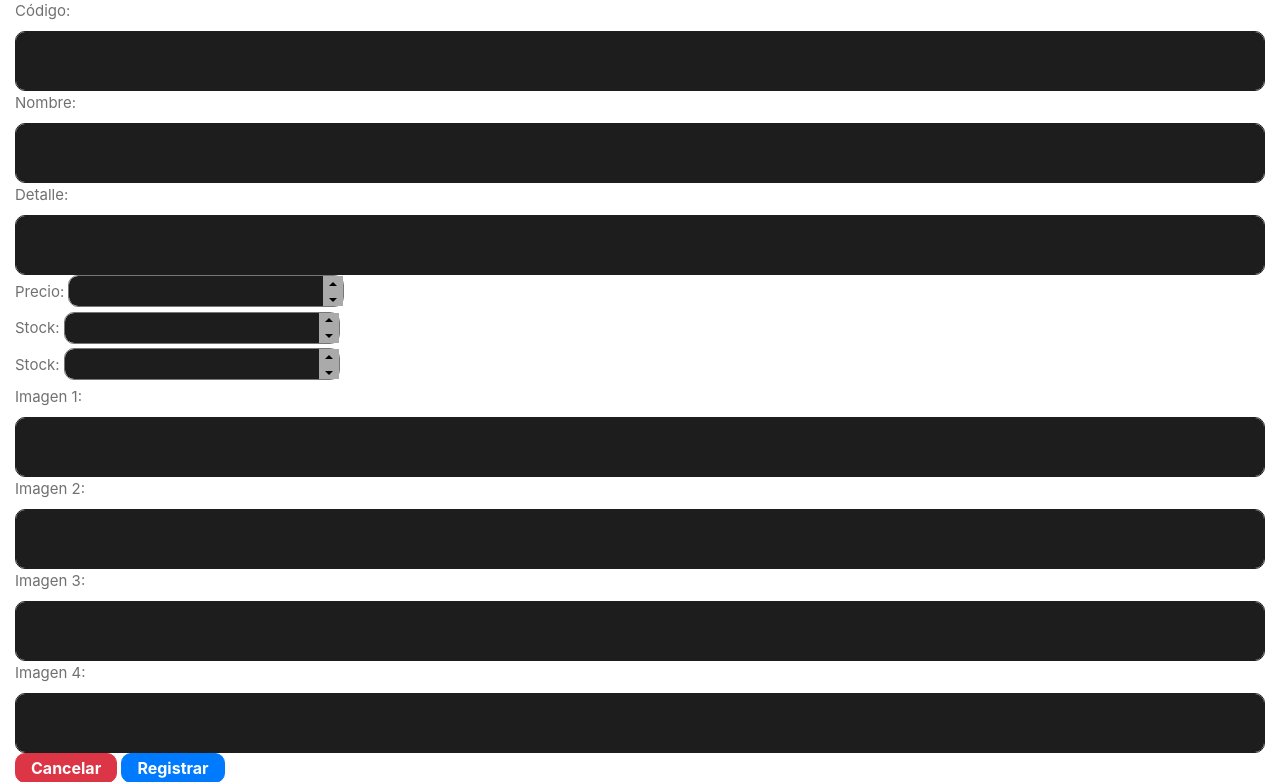
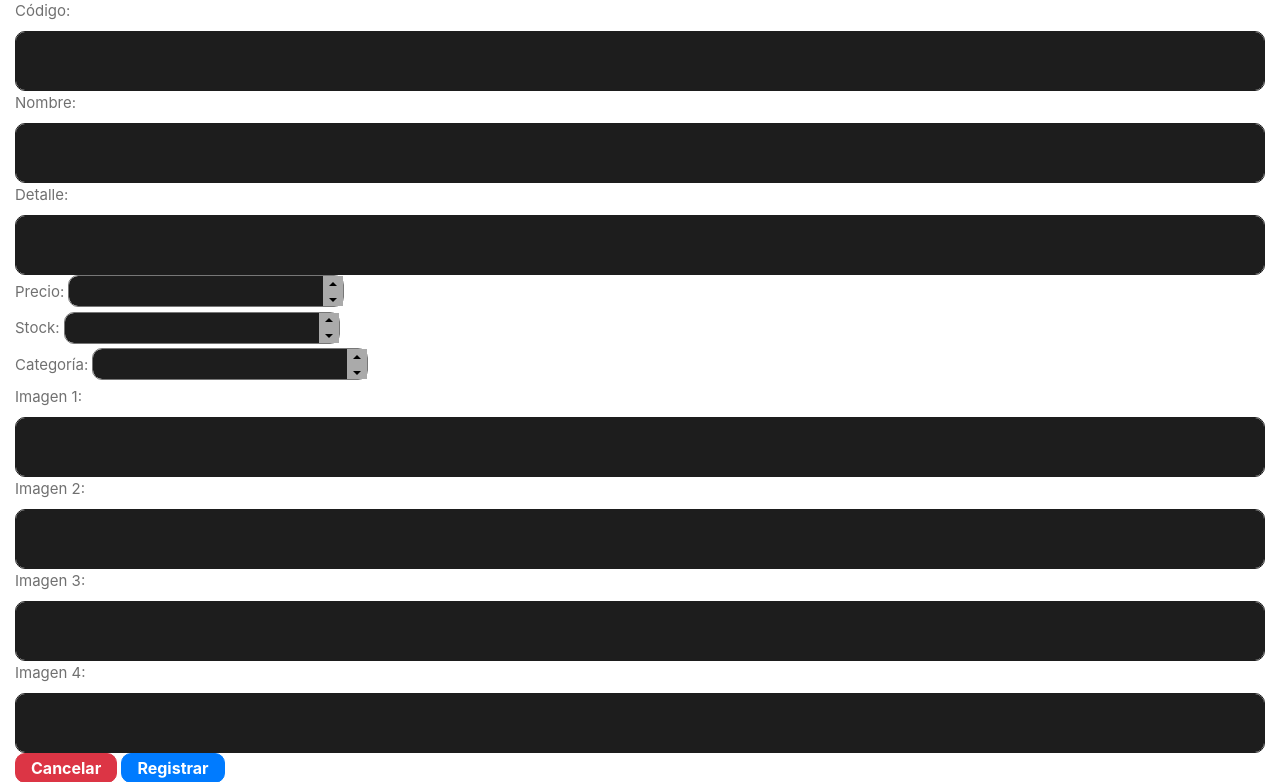
Before and after one commit to Renzzo131/ventasrenzo_2024, a PHP site: page /nuevo-producto in a window 1280 px wide. Shown: the part 248-1030 px from the top of the page. Run offline with PHP 8.4, Linux system fonts and the light colour scheme; a stand-in replaces the project's code that opens the database connection; some libraries are stand-ins or nearby versions; some web fonts are replaced.

Commit message:
cambio form
css

```diff
--- a/views/nuevo-producto.php
+++ b/views/nuevo-producto.php
@@ -20,7 +20,7 @@
         <input type="number" class="form-control" id="stock" name="stock" required>
     </div>
     <div class="col-12 e-form">
-        <label for="categoria" class="form-label">Stock:</label>
+        <label for="categoria" class="form-label">Categoría:</label>
         <input type="number" class="form-control" id="categoria" name="categoria" required>
     </div>
     <div class="col-12 e-form">
```
